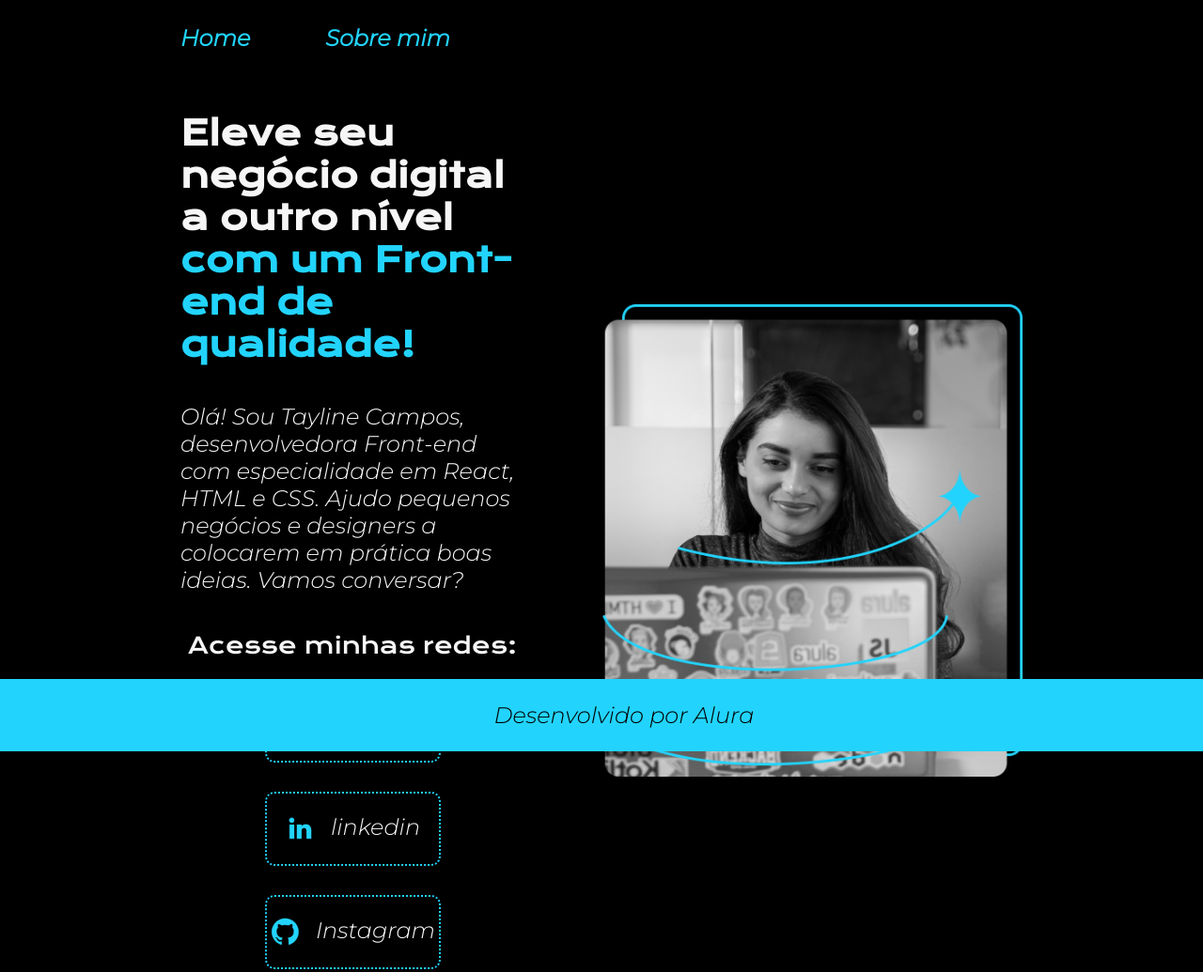
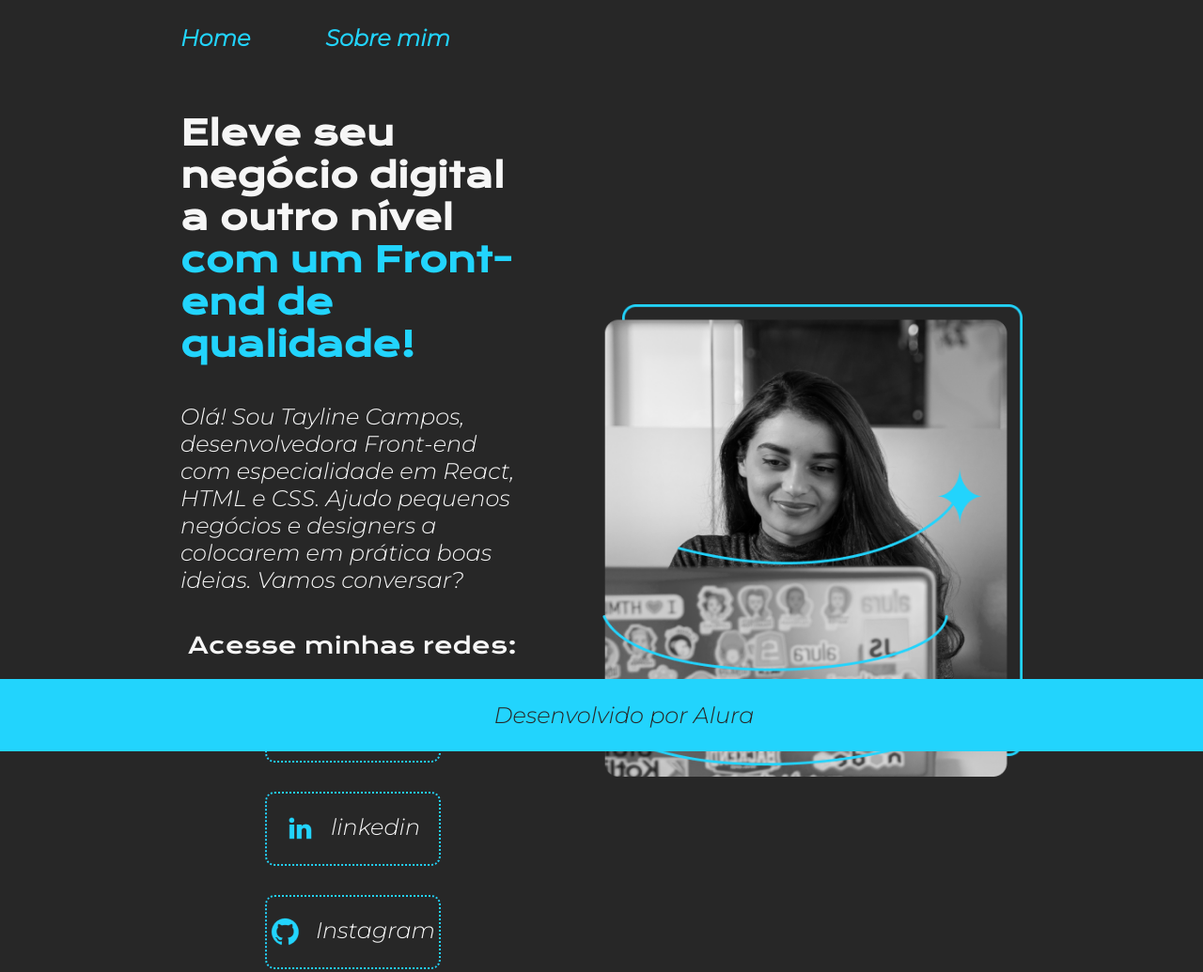
Before and after one commit to TaylineCampos/portif-lio, a plain HTML site: page index.html in a window 1280 px wide. Shown: the whole page at 94% size. Drawn offline with nearby package versions, Linux system fonts and the light colour scheme.

Commit message:
Update style.css

```diff
--- a/styles/style.css
+++ b/styles/style.css
@@ -1,7 +1,7 @@
 @import url('https://fonts.googleapis.com/css2?family= Krona+One & family= Montserrat:ital,wght@1,300 & display=swap');
 
 :root {
-    --cor--primaria : #000000;
+    --cor--primaria : #272727;
     --cor--secundaria : #F6F6F6;
     --cor--terciaria : #22D4FD;
     --cor--hover : #272727;
```
